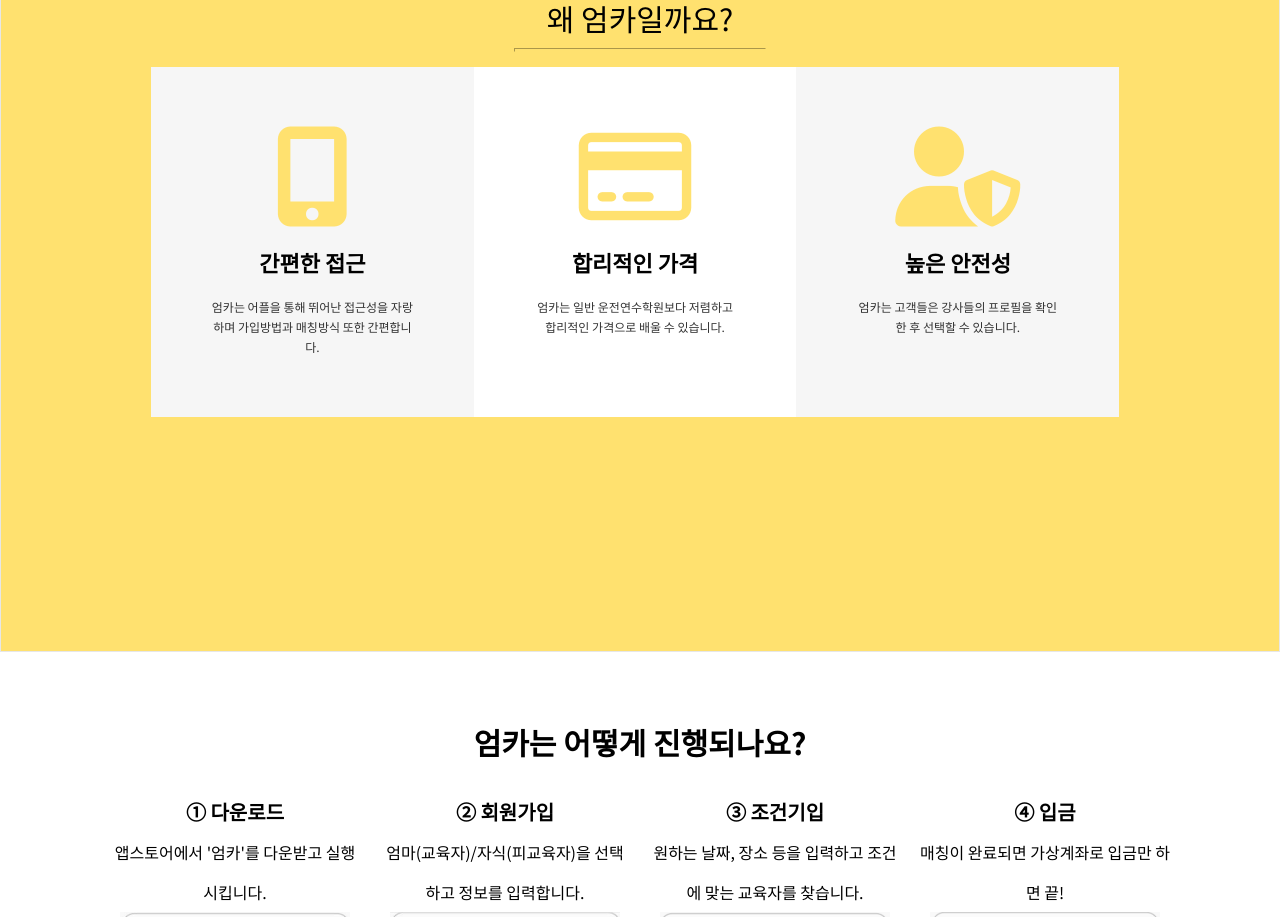
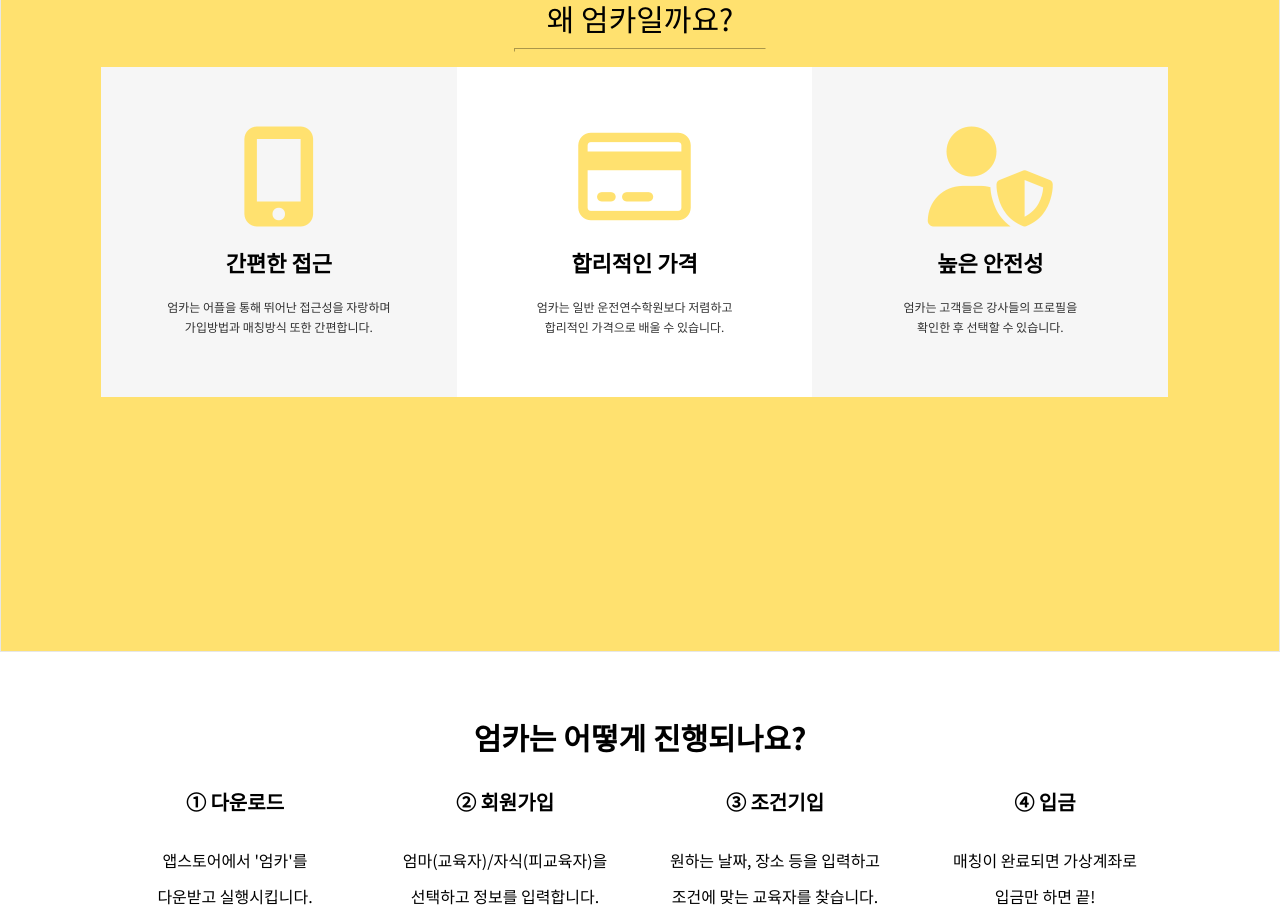
Before and after one commit to moo2za/Umcar, a website: page index.html in a window 1280 px wide. Shown: the part 942-1859 px from the top of the page. Drawn offline with nearby package versions, Linux system fonts and the light colour scheme; a web font is replaced by a local one.

Commit message:
2020/07/29 05:40
2020/07/29 05:40

```diff
--- a/index.html
+++ b/index.html
@@ -2,7 +2,6 @@
 <html lang="en">
   <head>
     <meta charset="utf-8" />
-
     <meta name="author" content="HyunJu Kim" />
     <meta name="description" content="Umcar" />
     <script
@@ -18,7 +17,7 @@
       crossorigin="anonymous"
     />
     <link
-      href="https://fonts.googleapis.com/css2?family=Noto+Sans+KR:wght@100;300;400;500;700;900&family=Noto+Serif+KR:wght@200;300;400;500;600;700;900&display=swap"
+      href="https://fonts.googleapis.com/css2?family=Noto+Sans+KR:wght@100;300;400;500;700;900&family=Noto+Serif+KR:wght@200;300;400;500;600;700;900&Nanum+Gothic:wght@400;700;800&display=swap"
       rel="stylesheet"
     />
     <title>엄카</title>
@@ -89,23 +88,29 @@
               <i class="fas fa-mobile-alt"></i>
               <span class="content-title">간편한 접근</span>
               <span class="content-content">
-                엄카는 어플을 통해 뛰어난 접근성을 자랑하며 가입방법과 매칭방식
-                또한 간편합니다.
+                엄카는 어플을 통해 뛰어난 접근성을 자랑하며 </span
+              ><span class="content-content">
+                가입방법과 매칭방식 또한 간편합니다.
               </span>
             </div>
             <div class="index__second-content1">
               <i class="far fa-credit-card"></i>
               <span class="content-title">합리적인 가격</span>
               <span class="content-content">
-                엄카는 일반 운전연수학원보다 저렴하고 합리적인 가격으로 배울 수
-                있습니다.
+                엄카는 일반 운전연수학원보다 저렴하고</span
+              >
+              <span class="content-content"
+                >합리적인 가격으로 배울 수 있습니다.
               </span>
             </div>
             <div class="index__second-content">
               <i class="fas fa-user-shield"></i>
               <span class="content-title">높은 안전성</span>
               <span class="content-content">
-                엄카는 고객들은 강사들의 프로필을 확인한 후 선택할 수 있습니다.
+                엄카는 고객들은 강사들의 프로필을</span
+              >
+              <span class="content-content"
+                >확인한 후 선택할 수 있습니다.
               </span>
             </div>
           </div>
@@ -117,29 +122,37 @@
             <div class="third__process">
               <div class="discription-title">① 다운로드</div>
               <div class="discription-content">
-                앱스토어에서 '엄카'를 다운받고 실행시킵니다.
+                앱스토어에서 '엄카'를
+              </div>
+              <div class="discription-content">
+                다운받고 실행시킵니다.
               </div>
               <img class="s-icon" src="dist/images/app0.jpg" />
             </div>
             <div class="third__process">
               <div class="discription-title">② 회원가입</div>
               <div class="discription-content">
-                엄마(교육자)/자식(피교육자)을 선택하고 정보를 입력합니다.
+                엄마(교육자)/자식(피교육자)을
               </div>
+              <div class="discription-content">선택하고 정보를 입력합니다.</div>
               <img class="s-icon" src="dist/images/app1.jpg" />
             </div>
             <div class="third__process">
               <div class="discription-title">③ 조건기입</div>
               <div class="discription-content">
-                원하는 날짜, 장소 등을 입력하고 조건에 맞는 교육자를 찾습니다.
+                원하는 날짜, 장소 등을 입력하고
+              </div>
+              <div class="discription-content">
+                조건에 맞는 교육자를 찾습니다.
               </div>
               <img class="s-icon" src="dist/images/app2.png" />
             </div>
             <div class="third__process">
               <div class="discription-title">④ 입금</div>
               <div class="discription-content">
-                매칭이 완료되면 가상계좌로 입금만 하면 끝!
+                매칭이 완료되면 가상계좌로
               </div>
+              <div class="discription-content">입금만 하면 끝!</div>
               <img class="s-icon" src="dist/images/app3.png" />
             </div>
           </div>
@@ -186,7 +199,7 @@
           <div class="sub__sns">
             <div class="facebook">
               <a
-                href="https://m.facebook.com/%EC%97%84%EC%B9%B4-113491740454075/?__tn__=C-R"
+                href="https://www.facebook.com/%EC%97%84%EC%B9%B4-113491740454075/?__tn__=C-R"
                 class="icon"
               >
                 <i class="fab fa-facebook-f"></i>
--- a/src/scss/styles.scss
+++ b/src/scss/styles.scss
@@ -1,6 +1,5 @@
 @import "reset";
-@import url("https://fonts.googleapis.com/css2?family=Baloo+Tamma+2&display=swap");
-@import url("https://fonts.googleapis.com/css2?family=Montserrat:wght@400;700&display=swap");
+@import url("https://fonts.googleapis.com/css2?family=Noto+Sans+KR:wght@100;300;400;500;700;900&family=Noto+Serif+KR:wght@200;300;400;500;600;700;900&Nanum+Gothic:wght@400;700;800&display=swap");
 
 * {
   box-sizing: border-box;
@@ -267,7 +266,7 @@ html {
       display: flex;
       flex-direction: column;
       align-items: flex-start;
-      padding-top: 190px;
+      padding-top: 360px;
       .index__first-ment {
         color: black;
         font-weight: 700;
@@ -309,7 +308,8 @@ html {
     display: flex;
     flex-direction: column;
     height: 800px;
-    padding: 150px 150px 90px 150px;
+
+    padding: 150px 100px 90px 100px;
     background: #ffe16f;
     border: solid 1px rgb(231, 231, 231);
     .index__second-title {
@@ -329,6 +329,7 @@ html {
     }
     .second-content {
       display: flex;
+      width: 100%;
       .index__second-content,
       .index__second-content1 {
         width: 33%;
@@ -386,7 +387,7 @@ html {
       .content-title {
         display: flex;
         justify-content: center;
-        padding: 20px;
+        padding: 20px 0px;
         font-size: 22px;
         font-weight: 700;
         line-height: 30px;
@@ -408,7 +409,6 @@ html {
     background-color: white;
     display: flex;
     flex-direction: column;
-    line-height: 40px;
     color: black;
     text-align: center;
     padding: 0px 90px;
@@ -424,11 +424,16 @@ html {
         width: 250px;
         margin: 0px 10px;
         .discription-title {
+          padding: 10px 0px 30px 0px;
           font-weight: 600;
           font-size: 20px;
         }
+        .discription-content {
+          padding: 10px 0px;
+        }
         img {
           width: 230px;
+          margin-top: 20px;
         }
       }
     }
@@ -502,6 +507,7 @@ html {
         & input {
           margin: 30px 140px 0px 50px;
           height: 40px;
+          font-family: "Nanum Godic";
         }
       }
       .submit {
@@ -655,6 +661,7 @@ html {
   align-items: center;
   justify-content: center;
   color: black;
+  font-family: "Noto Serif KR";
   .kakaoCircle {
     width: 35px;
     height: 35px;
```
Also changed, not shown: dist/css/styles.css.
